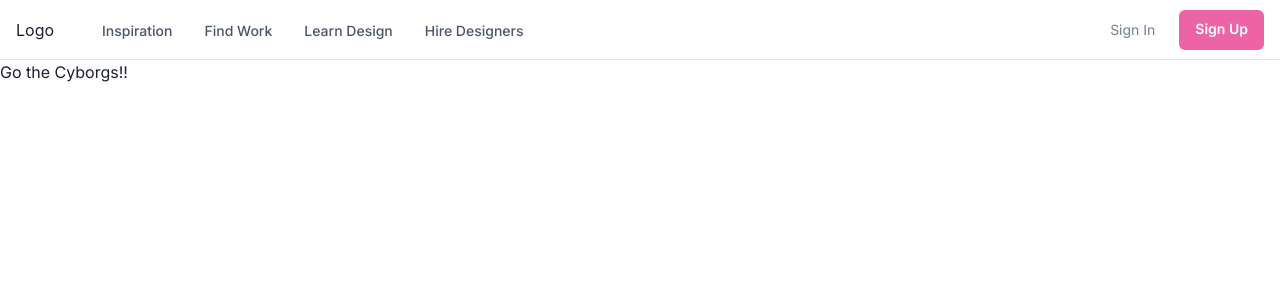
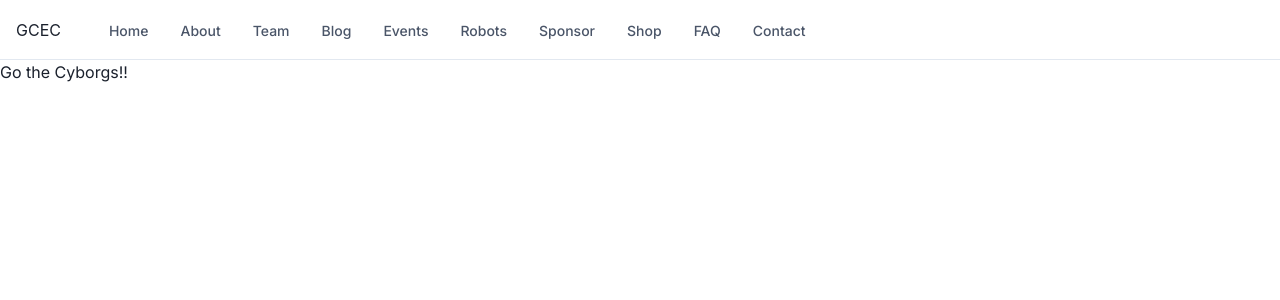
Before and after one commit to cedw032/gcec, a Next.js app: page / in a window 1280 px wide. Shown: the top 300 px of the page. Built offline with nearby package versions, Linux system fonts and the light colour scheme.

Commit message:
add nav items

```diff
--- a/components/Nav.tsx
+++ b/components/Nav.tsx
@@ -60,7 +60,7 @@ export default function WithSubnavigation() {
             fontFamily={"heading"}
             color={useColorModeValue("gray.800", "white")}
           >
-            Logo
+            GCEC
           </Text>
 
           <Flex display={{ base: "none", md: "flex" }} ml={10}>
@@ -74,7 +74,7 @@ export default function WithSubnavigation() {
           direction={"row"}
           spacing={6}
         >
-          <Button
+          {/* <Button
             as={"a"}
             fontSize={"sm"}
             fontWeight={400}
@@ -96,7 +96,7 @@ export default function WithSubnavigation() {
             }}
           >
             Sign Up
-          </Button>
+          </Button> */}
         </Stack>
       </Flex>
 
@@ -274,42 +274,31 @@ interface NavItem {
 }
 
 const NAV_ITEMS: Array<NavItem> = [
+  { label: "Home", href: "/" },
+  { label: "About", href: "about" },
   {
-    label: "Inspiration",
+    label: "Team",
+    href: "team",
     children: [
-      {
-        label: "Explore Design Work",
-        subLabel: "Trending Design to inspire you",
-        href: "#",
-      },
-      {
-        label: "New & Noteworthy",
-        subLabel: "Up-and-coming Designers",
-        href: "#",
-      },
+      { label: "Luke Oborn", href: "#" },
+      { label: "Sam Legg", href: "#" },
+      { label: "Serena Gazzard", href: "#" },
+      { label: "David Aston", href: "#" },
     ],
   },
+  { label: "Blog", href: "blog" },
   {
-    label: "Find Work",
+    label: "Events",
+    href: "events",
     children: [
-      {
-        label: "Job Board",
-        subLabel: "Find your dream design job",
-        href: "#",
-      },
-      {
-        label: "Freelance Projects",
-        subLabel: "An exclusive list for contract work",
-        href: "#",
-      },
+      { label: "VEX NZ Nationals Championship 2024", href: "#" },
+      { label: "VEX US Create Foundation 2024", href: "#" },
+      { label: "VEX World Championship 2024", href: "#" },
     ],
   },
-  {
-    label: "Learn Design",
-    href: "#",
-  },
-  {
-    label: "Hire Designers",
-    href: "#",
-  },
+  { label: "Robots", href: "robots" },
+  { label: "Sponsor", href: "sponsor" },
+  { label: "Shop", href: "shop" },
+  { label: "FAQ", href: "faq" },
+  { label: "Contact", href: "contact" },
 ];
```
